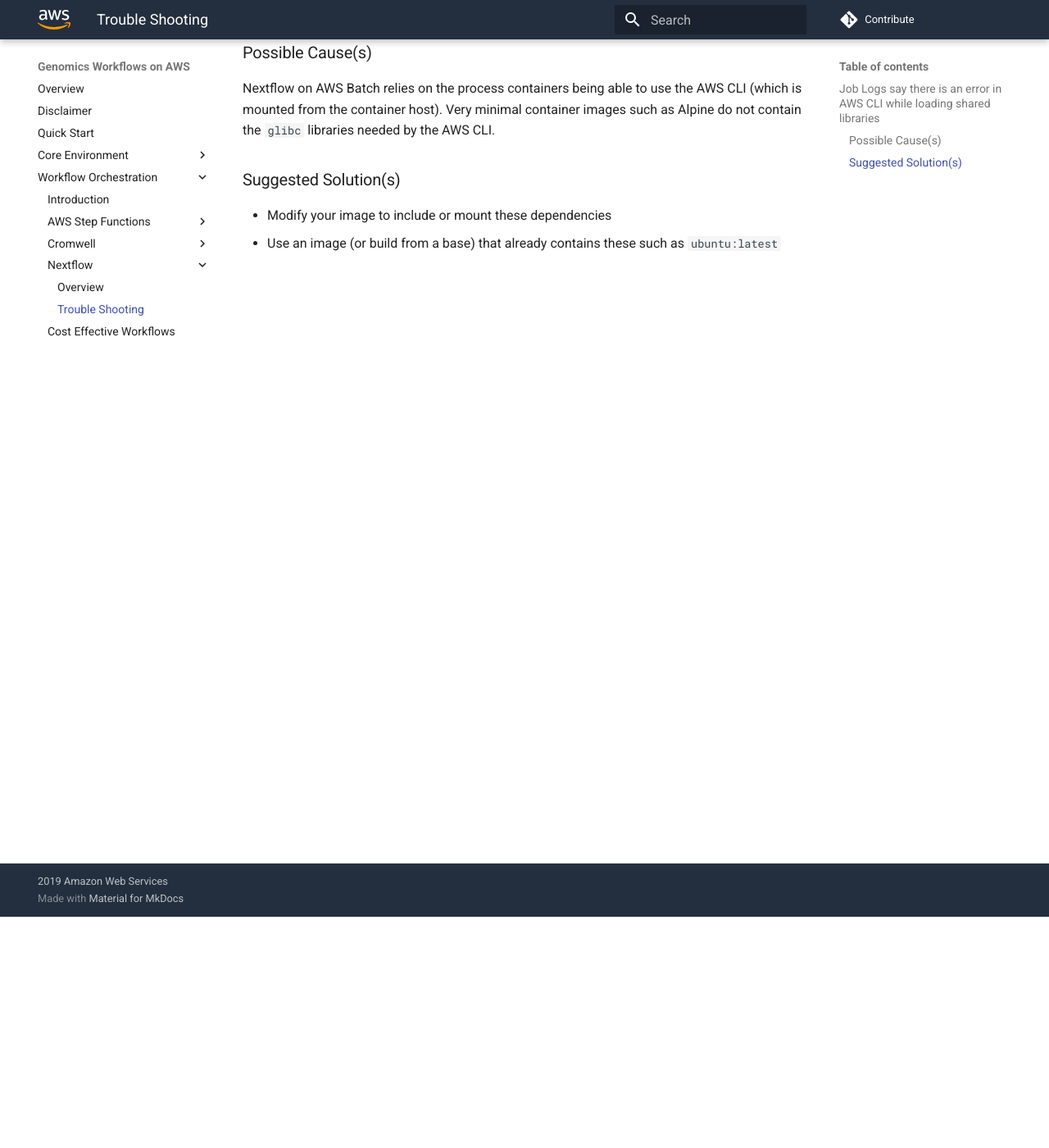
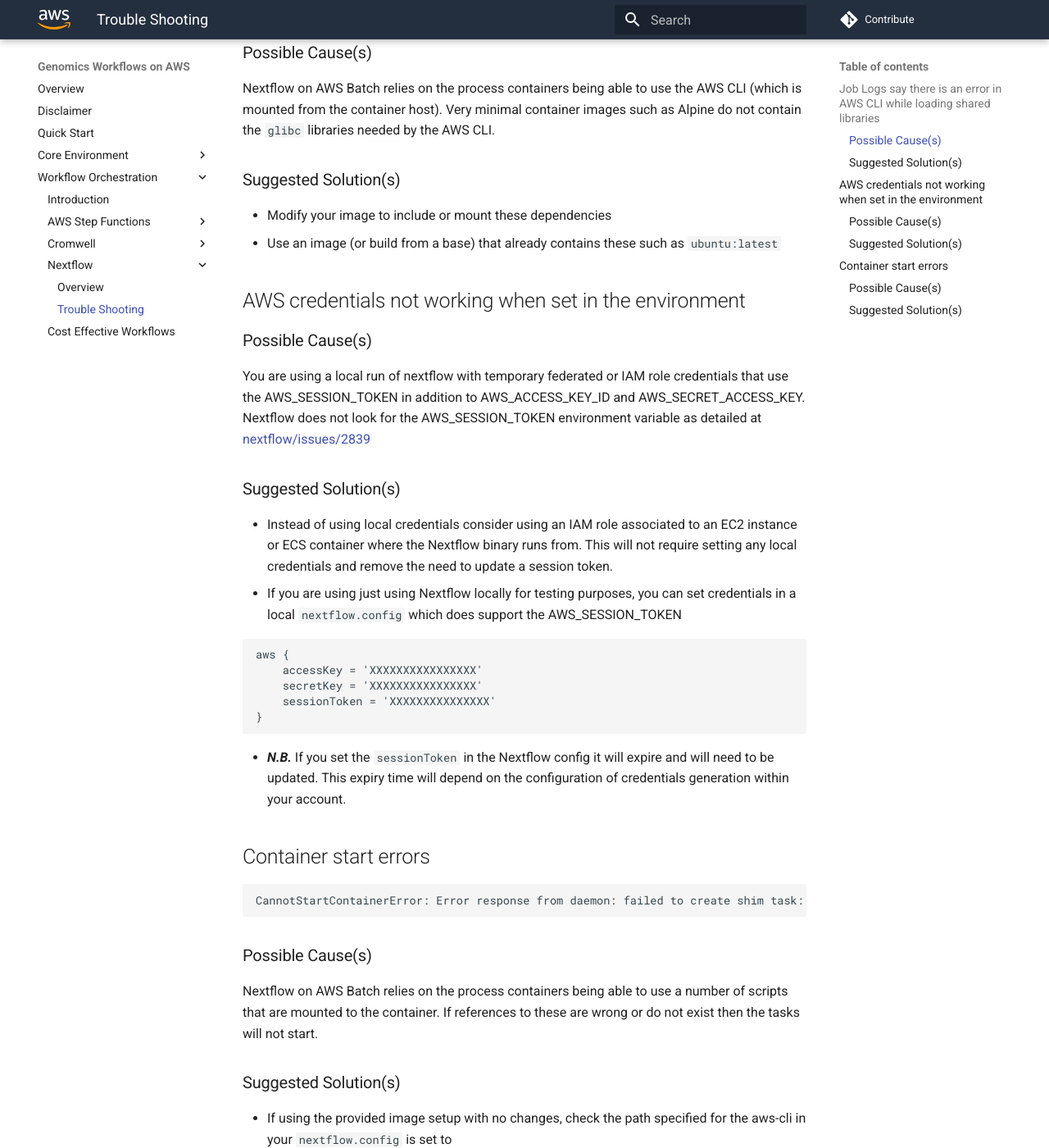
Before and after one commit to aws-samples/aws-genomics-workflows, an MkDocs documentation site: the page built from docs/orchestration/nextflow/nextflow-trouble-shooting.md, in a window 1280 px wide and 1400 px high, scrolled down 282 px. Shown: the whole window at 82% size. Built offline with MkDocs 1.6.1 and Material for MkDocs 9.7.7, drawn with Linux system fonts in a browser that asks for light colours; comment, search, counter and statistics services are not loaded; some of the changed text lies outside the part shown.

Commit message:
Improve nextflow docs (#216)
* Update troubelshooting documentation

* Add additional suggestion for sessionToken issue

````diff
--- a/docs/orchestration/nextflow/nextflow-trouble-shooting.md
+++ b/docs/orchestration/nextflow/nextflow-trouble-shooting.md
@@ -11,3 +11,49 @@
 
  * Modify your image to include or mount these dependencies
  * Use an image (or build from a base) that already contains these such as `ubuntu:latest`
+
+## AWS credentials not working when set in the environment
+### Possible Cause(s)
+You are using a local run of nextflow with temporary federated or IAM role credentials that use the AWS_SESSION_TOKEN in addition to AWS_ACCESS_KEY_ID and AWS_SECRET_ACCESS_KEY. Nextflow does not look for the AWS_SESSION_TOKEN environment variable as detailed at [nextflow/issues/2839](https://github.com/nextflow-io/nextflow/issues/2839)
+
+### Suggested Solution(s)
+  * Instead of using local credentials consider using an IAM role associated to an EC2 instance or ECS container where the Nextflow binary runs from. This will not require setting any local credentials and remove the need to update a session token.
+  * If you are using just using Nextflow locally for testing purposes, you can set credentials in a local `nextflow.config` which does support the AWS_SESSION_TOKEN
+```
+aws {
+    accessKey = 'XXXXXXXXXXXXXXXX'
+    secretKey = 'XXXXXXXXXXXXXXXX'
+    sessionToken = 'XXXXXXXXXXXXXXX'
+}
+```
+  * ***N.B.*** If you set the `sessionToken` in the Nextflow config it will expire and will need to be updated. This expiry time will depend on the configuration of credentials generation within your account.
+
+##  Container start errors
+```
+CannotStartContainerError: Error response from daemon: failed to create shim task: OCI runtime create failed: runc create failed: unable to start container process: exec: "/usr/local/env-execute": stat /usr/local/env-execute: no such file or directory: un
+```
+### Possible Cause(s)
+Nextflow on AWS Batch relies on the process containers being able to use a number of scripts that are mounted to the container. If references to these are wrong or do not exist then the tasks will not start.
+
+### Suggested Solution(s)
+ * If using the provided image setup with no changes, check the path specified for the aws-cli in your `nextflow.config` is set to
+```
+ aws.batch.cliPath = '/opt/aws-cli/bin/aws'
+```
+
+  * Check the target S3 bucket created in the set-up has the following path: `bucket-name/<namespace>-ecs-additions/SourceStag/ ` and that content is present.
+  * This location should contain a zip file that has the following in it:
+
+```
+.
+├── awscli-shim.sh
+├── ecs-additions-common.sh
+├── ecs-additions-cromwell.sh
+├── ecs-additions-nextflow.sh
+├── ecs-additions-step-functions.sh
+├── ecs-logs-collector.sh
+├── fetch_and_run.sh
+├── get-amazon-ebs-autoscale.sh
+└── provision.sh
+```
+ * If this is missing check that `<namespace>-ecs-additions` exists and ran successfully in AWS Codepipeline and rerun if failures are present.
````
